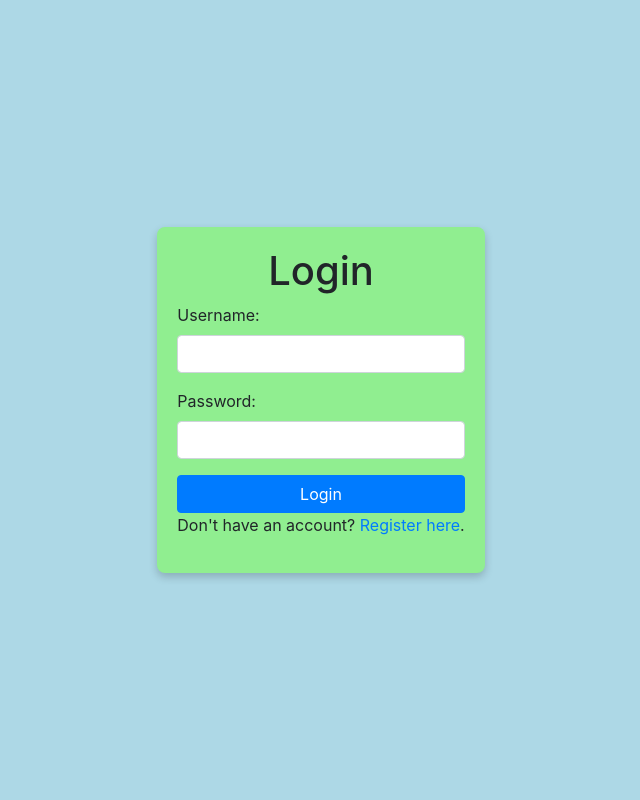
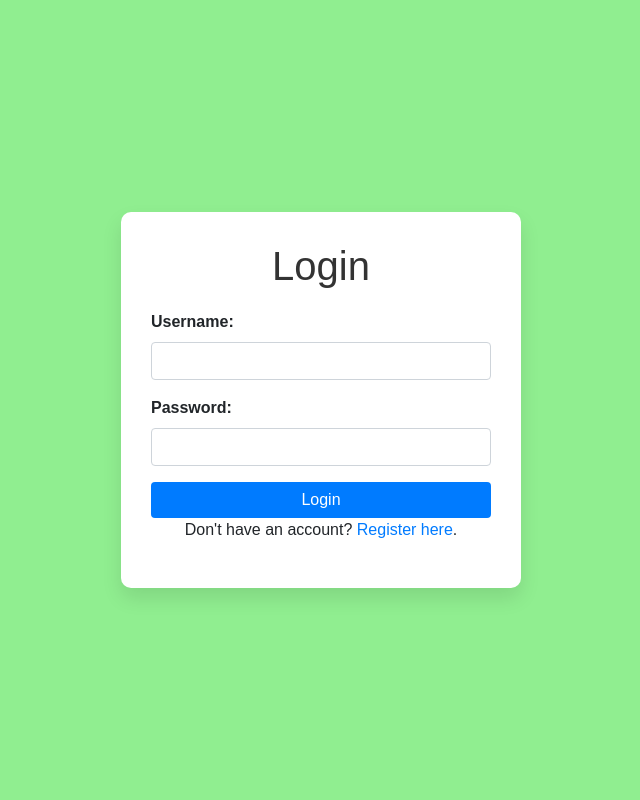
Before and after one commit to kelviwambua123/User_Website_Portfolio-FINAL-PROJECT, a Django app: page /accounts/login/ in a window 1280 px wide. Shown: the whole page, without its empty margins (319-959 px from the left). Run offline with Django 5.2, Linux system fonts and the light colour scheme; some libraries are stand-ins or nearby versions.

Commit message:
improved UI UX

```diff
--- a/User_Website_Portfolio/settings.py
+++ b/User_Website_Portfolio/settings.py
@@ -147,7 +147,7 @@ DEFAULT_AUTO_FIELD = 'django.db.models.BigAutoField'
 
 
 
-# settings.py
+# email
 
 EMAIL_BACKEND = 'django.core.mail.backends.smtp.EmailBackend'
 EMAIL_HOST = 'smtp.gmail.com'
--- a/accounts/templates/accounts/login.html
+++ b/accounts/templates/accounts/login.html
@@ -8,25 +8,47 @@
     <link rel="stylesheet" href="https://stackpath.bootstrapcdn.com/bootstrap/4.5.2/css/bootstrap.min.css">
     <style>
         body {
-            background-color: lightblue; /* Background color of the page */
+            background-color: #90ee90; /* Light green background */
             display: flex;
             justify-content: center;
             align-items: center;
             height: 100vh; /* Full viewport height */
             margin: 0;
+            font-family: 'Arial', sans-serif; /* Changed font for better readability */
         }
         .login-container {
-            background-color: lightgreen; /* Background color of the form */
-            padding: 20px;
-            border-radius: 8px;
-            box-shadow: 0 4px 8px rgba(0, 0, 0, 0.2);
-            transition: background-color 0.3s; /* Smooth transition */
+            background-color: #ffffff; /* White background for the form */
+            padding: 30px;
+            border-radius: 10px;
+            box-shadow: 0 10px 20px rgba(0, 0, 0, 0.1);
+            transition: background-color 0.3s;
+            width: 100%;
+            max-width: 400px; /* Limit the width for better layout */
         }
         .login-container:hover {
-            background-color: #a8e6cf; /* Change on hover */
+            background-color: #e0f7fa; /* Soft color change on hover */
         }
         h1 {
             text-align: center;
+            color: #333333; /* Darker color for the heading */
+            margin-bottom: 20px;
+        }
+        .form-group label {
+            font-weight: bold; /* Bold labels for better visibility */
+        }
+        .btn-primary {
+            background-color: #007bff; /* Bootstrap primary color */
+            border: none; /* Remove border */
+        }
+        .btn-primary:hover {
+            background-color: #0056b3; /* Darker shade on hover */
+        }
+        .text-center a {
+            color: #007bff; /* Link color */
+            text-decoration: none; /* Remove underline */
+        }
+        .text-center a:hover {
+            text-decoration: underline; /* Underline on hover */
         }
     </style>
 </head>
```
Also changed, not shown: db.sqlite3, media/projects/comrades_swap_7uNiu7X.png (added), media/projects/keltech_AI_QZ1VSeK.jpeg (added), media/projects/keltech_AI_qiyUBLA.jpeg (added), media/projects/keltech_PC_OQnYYMc.jpeg (added), media/projects/keltech_solutions_website_bxkjzfN.png (added), media/projects/keltech_solutions_website_huHP222.png (added), media/projects/online_shop_WPhFvKE.jpg (added), media/projects/thank_you.jpg (added), media/projects/thank_you_NgRKXl0.jpg (added), media/projects/thank_you_dYWAFcB.jpg (added), media/projects/thank_you_y5fUuHb.jpg (added).
